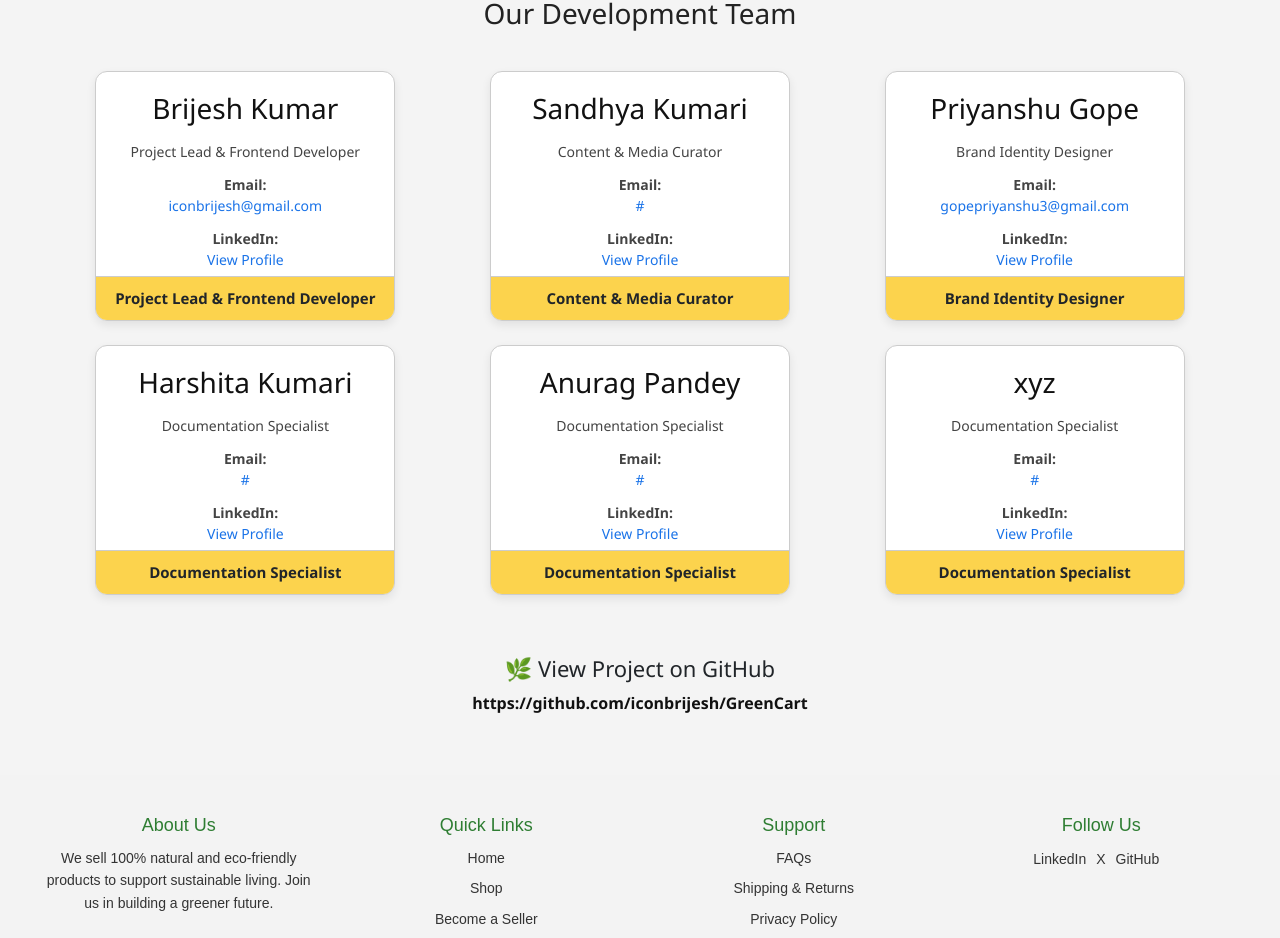
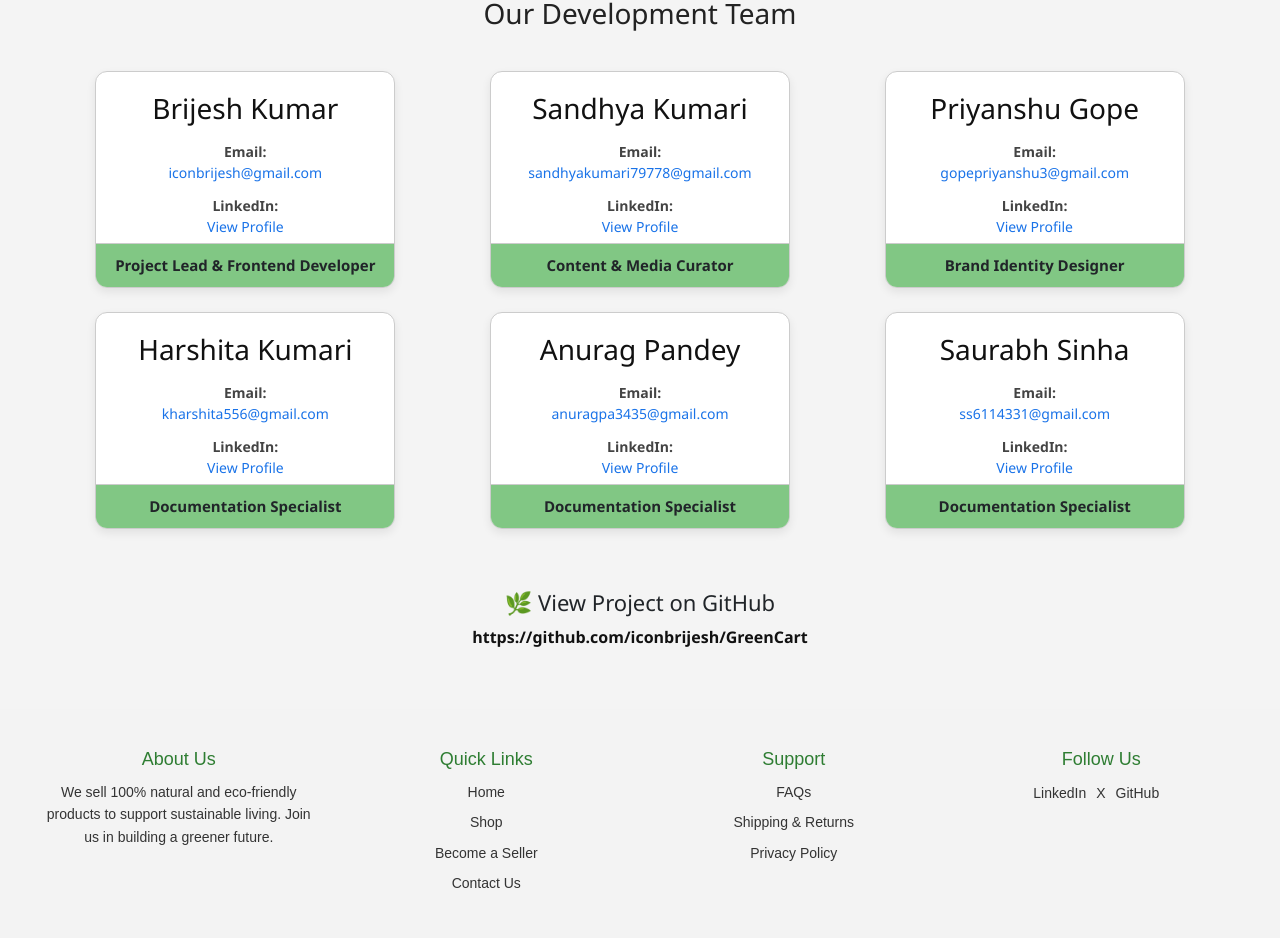
Before and after one commit to iconbrijesh/GreenCart, a React (Vite) app: page /about in a window 1280 px wide. Shown: the part 767-1705 px from the top of the page. Built offline with nearby package versions, Linux system fonts and the light colour scheme.

Commit message:
added team info

```diff
--- a/src/landing_page/About/Team.css
+++ b/src/landing_page/About/Team.css
@@ -65,7 +65,8 @@ body {
 }
 
 .bottom-strip {
-  background-color: #fcd34d;
+  background-color:  #81C784
+;
   font-weight: bold;
   padding: 10px 0;
   text-align: center;
--- a/src/landing_page/About/Team.jsx
+++ b/src/landing_page/About/Team.jsx
@@ -9,32 +9,32 @@ const teamMembers = [
     },
     {
         name: 'Sandhya Kumari',
-        email: '#',
-        linkedin: 'https://linkedin.com/in/manveen-profile',
+        email:'sandhyakumari79778@gmail.com',
+         linkedin: 'https://www.linkedin.com/in/sandhya-kumari-938153370?utm_source=share&utm_campaign=share_via&utm_content=profile&utm_medium=android_app',
         role: 'Content & Media Curator',
     },
     {
         name: 'Priyanshu Gope',
         email: 'gopepriyanshu3@gmail.com',
-        linkedin: 'https://linkedin.com/in/aman-profile',
+        linkedin: 'https://www.linkedin.com/in/priyanshu-gope-14a113293?utm_source=share&utm_campaign=share_via&utm_content=profile&utm_medium=android_app',
         role: 'Brand Identity Designer',
     },
     {
         name: 'Harshita Kumari',
-        email: '#',
-        linkedin: 'https://linkedin.com/in/priya-profile',
+        email: 'kharshita556@gmail.com',
+        linkedin: 'https://www.linkedin.com/in/harshita-kumari-a62723232?utm_source=share&utm_campaign=share_via&utm_content=profile&utm_medium=android_app',
         role: 'Documentation Specialist',
     },
     {
         name: 'Anurag Pandey',
-        email: '#',
+        email: 'anuragpa3435@gmail.com',
         linkedin: 'https://linkedin.com/in/ravi-profile',
         role: 'Documentation Specialist',
     },
     {
-        name: 'xyz',
-        email: '#',
-        linkedin: 'https://linkedin.com/in/anjali-profile',
+        name: 'Saurabh Sinha',
+        email: 'ss6114331@gmail.com',
+        linkedin: 'https://www.linkedin.com/in/saurabh-sinha-88a894374?utm_source=share&utm_campaign=share_via&utm_content=profile&utm_medium=android_app',
         role: 'Documentation Specialist',
     },
 ];
@@ -50,7 +50,7 @@ const Team = () => {
                 {teamMembers.map((member, index) => (
                     <div key={index} className="team-card">
                         <h3 className="member-name">{member.name}</h3>
-                        <p className="member-role">{member.role}</p>
+                        {/* <p className="member-role">{member.role}</p> */}
                         <p><strong>Email:</strong><br /><a href={`mailto:${member.email}`}>{member.email}</a></p>
                         <p><strong>LinkedIn:</strong><br /><a href={member.linkedin} target="_blank" rel="noopener noreferrer">View Profile</a></p>
                         <div className="bottom-strip">{member.role}</div>
```
Also changed, not shown: src/landing_page/Home/Hero.css (added).
